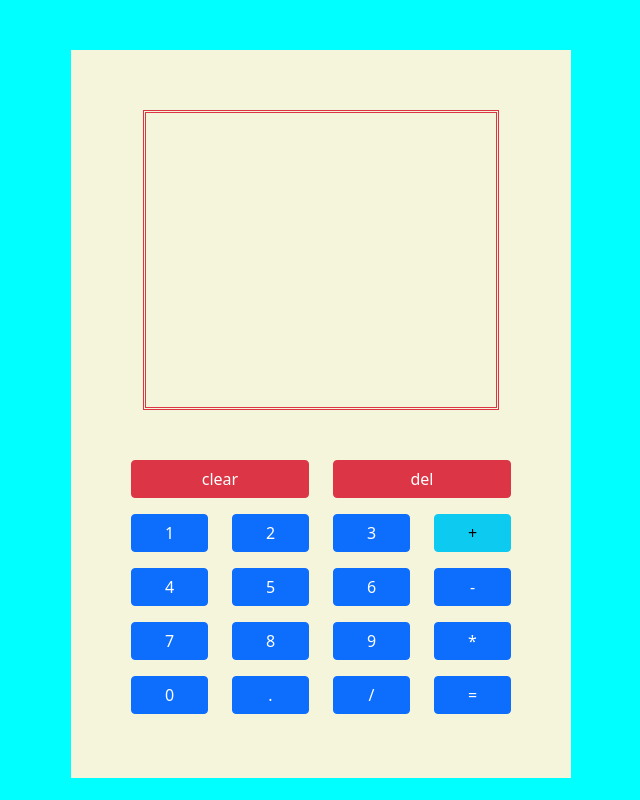
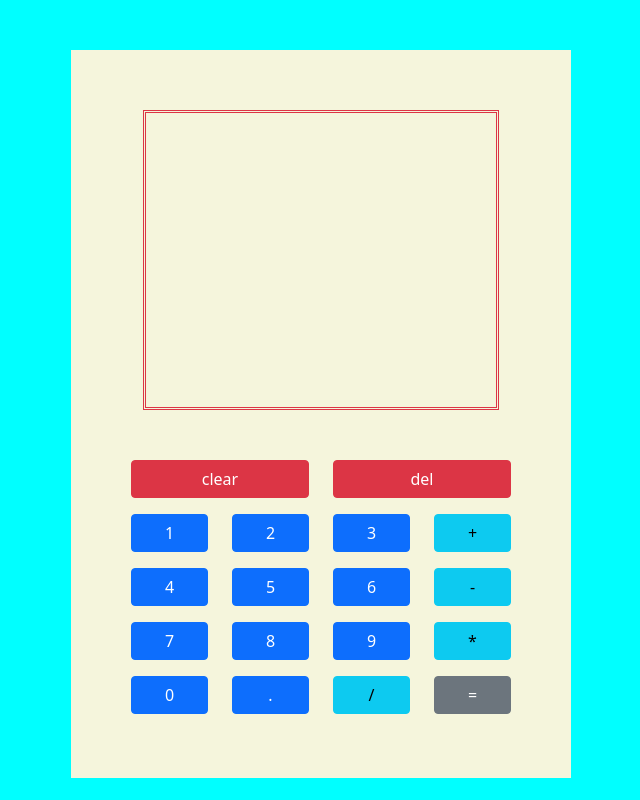
Before and after one commit to CebisaE/javascriptcalculator, a plain HTML site: page index.html in a window 1280 px wide. Shown: the whole page, without its empty margins (319-959 px from the left). Drawn offline with nearby package versions, Linux system fonts and the light colour scheme.

Commit message:
changedthecoloroftheoperationsandequals

```diff
--- a/index.html
+++ b/index.html
@@ -46,7 +46,7 @@
                     <button class="btn w-100 btn-primary" onclick="addToSum('6')">6</button>
                 </div>
                 <div class="col">
-                    <button class="btn w-100 btn-primary" onclick="addToSum('-')">-</button>
+                    <button class="btn w-100 btn-info" onclick="addToSum('-')">-</button>
                 </div>
             </div>
                 <div class="row mb-3">
@@ -60,7 +60,7 @@
                         <button class="btn w-100 btn-primary" onclick="addToSum('9')">9</button>
                     </div>
                     <div class="col">
-                        <button class="btn w-100 btn-primary" onclick="addToSum('*')">*</button>
+                        <button class="btn w-100 btn-info" onclick="addToSum('*')">*</button>
                     </div>
                 </div>
             <div class="row mb-3">
@@ -71,10 +71,10 @@
                     <button class="btn w-100 btn-primary" onclick="addToSum('.')">.</button>
                 </div>
                 <div class="col">
-                    <button class="btn w-100 btn-primary" onclick="addToSum('/')">/</button>
+                    <button class="btn w-100 btn-info" onclick="addToSum('/')">/</button>
                 </div>
                 <div class="col">
-                    <button class="btn w-100 btn-primary" onclick="evaluateSum('=')">=</button>
+                    <button class="btn w-100 btn-secondary" onclick="evaluateSum('=')">=</button>
                 </div>
 
             </div>
```
Also changed, not shown: 1 other file.
